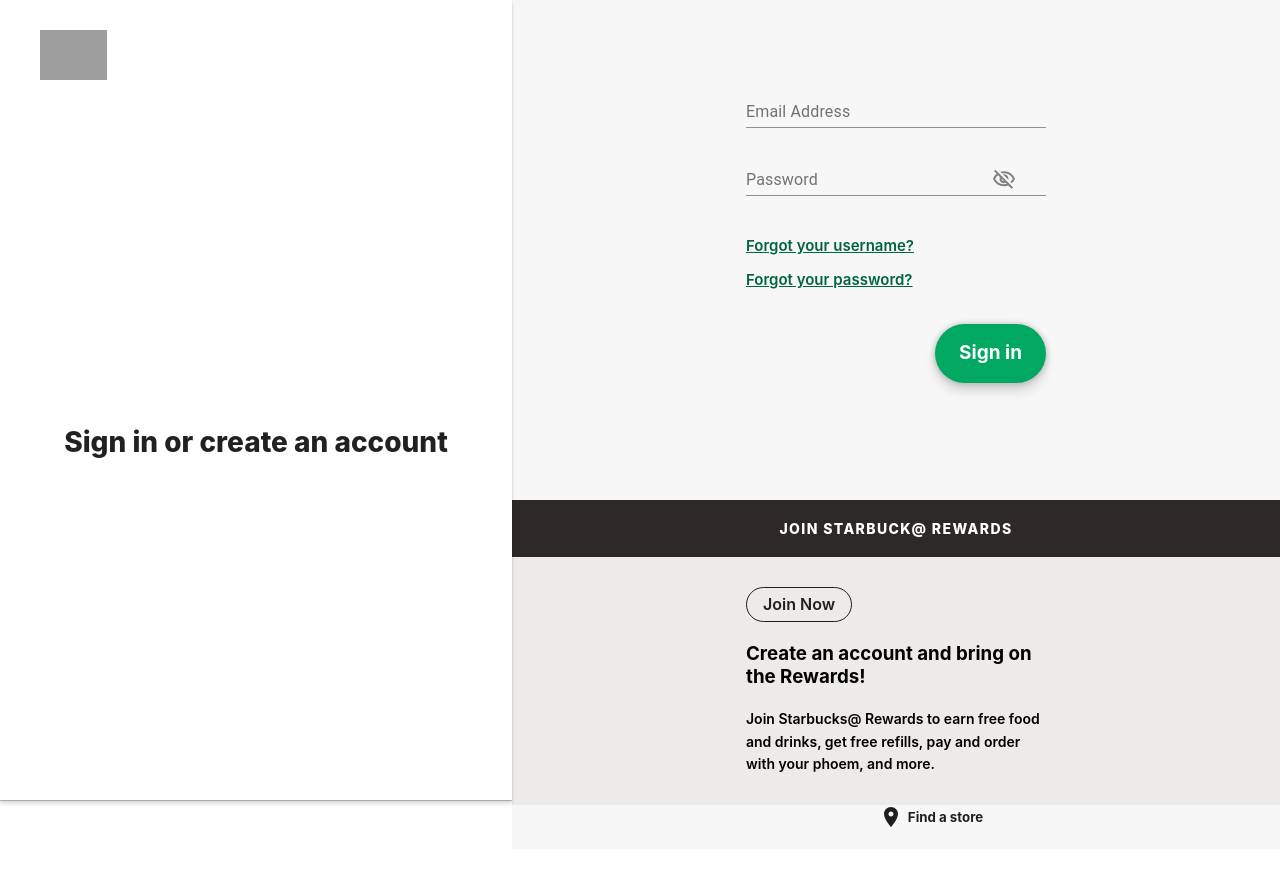
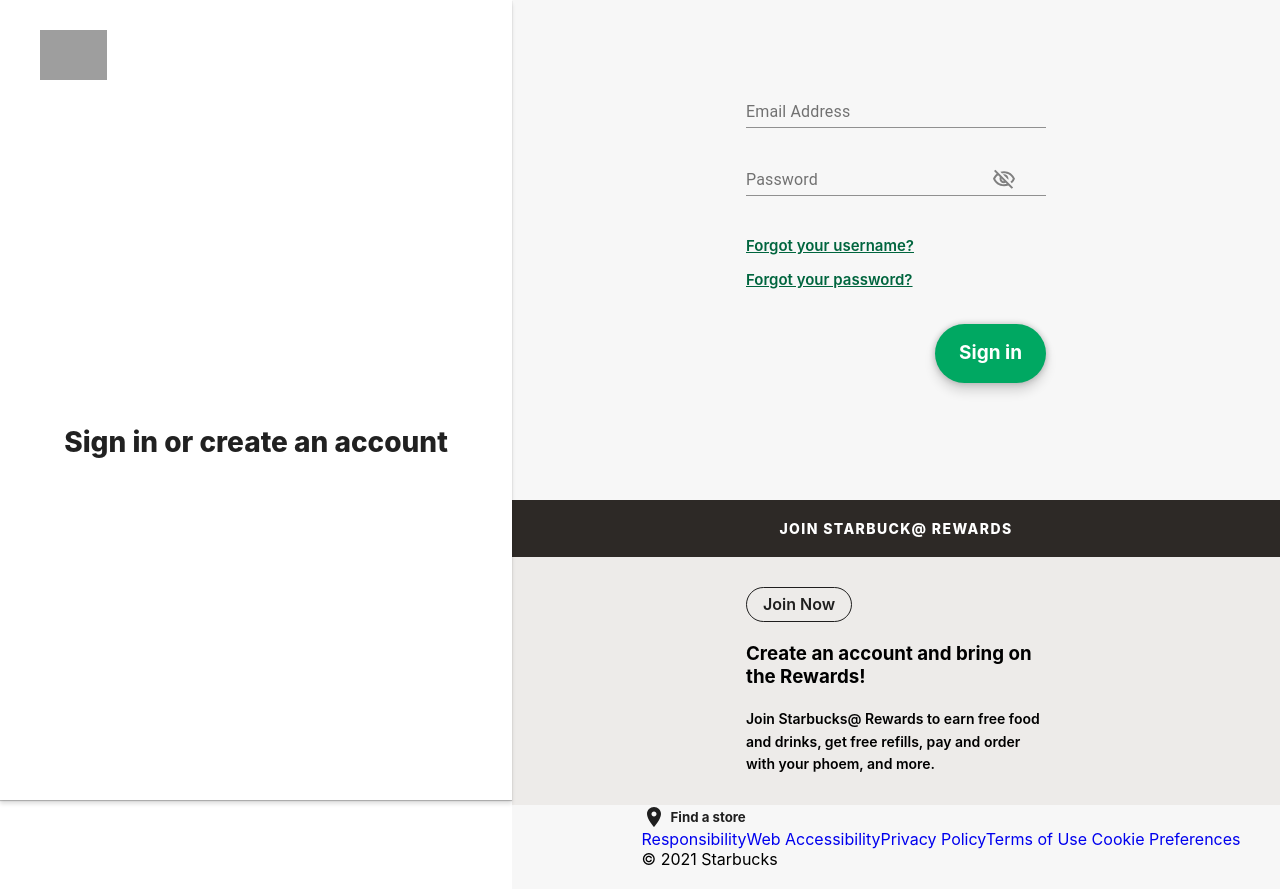
Before and after one commit to NwaguChima/starbucks_react, a React (Create React App) app: page /account/signin in a window 1280 px wide. Before the commit the page ends 849 px from the top, so only its background shows below. Built offline with nearby package versions, Linux system fonts and the light colour scheme; grey boxes are pictures that could not be loaded.

Commit message:
completed footer secondary js

```diff
--- a/src/components/footerSecondary/FooterSecondary.jsx
+++ b/src/components/footerSecondary/FooterSecondary.jsx
@@ -1,6 +1,7 @@
 import React from "react";
 import "./FooterSecondary.css";
 import FindAStore from "../framerMotion/FindAStore";
+import { Link } from "react-router-dom";
 
 const FooterSecondary = ({ alignItems, paddingLeft, flexDirection }) => {
   return (
@@ -16,8 +17,15 @@
           <div className="footerSecondary__left">
             <FindAStore />
           </div>
-          <div className="footerSecondary__right"></div>
+          <div className="footerSecondary__right" style={{ flexDirection }}>
+            <Link>Responsibility</Link>
+            <Link>Web Accessibility</Link>
+            <Link>Privacy Policy</Link>
+            <Link>Terms of Use </Link>
+            <Link>Cookie Preferences</Link>
+          </div>
         </div>
+        <span className="footerSecondary__copyright">© 2021 Starbucks</span>
       </div>
     </div>
   );
```
